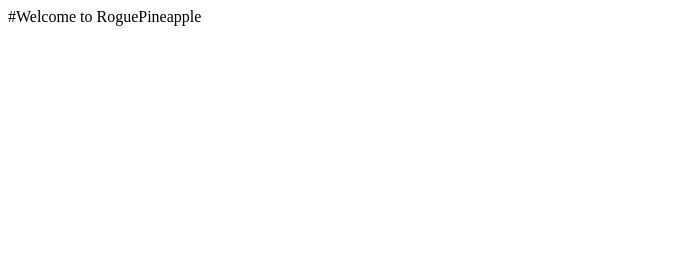
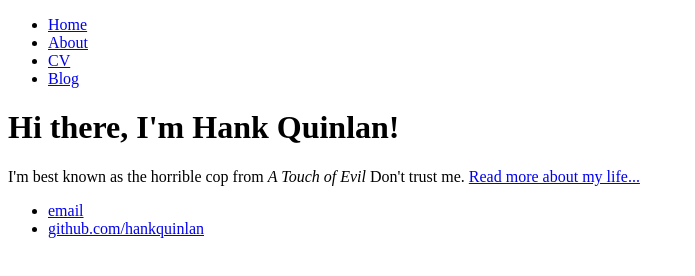
Before and after one commit to RoguePineapple/RoguePineapple.github.io, a plain HTML site: page Index.html in a window 1280 px wide. Shown: the whole page, without its empty margins (0-695 px from the left). Drawn offline with Linux system fonts and the light colour scheme.

Commit message:
Update Index.html

```diff
--- a/Index.html
+++ b/Index.html
@@ -1 +1,28 @@
-#Welcome to RoguePineapple
+<!DOCTYPE html>
+<html>
+	<head>
+		<title>Hank Quinlan, Horrible Cop</title>
+	</head>
+	<body>
+		<nav>
+    		<ul>
+        		<li><a href="/">Home</a></li>
+	        	<li><a href="/about">About</a></li>
+        		<li><a href="/cv">CV</a></li>
+        		<li><a href="/blog">Blog</a></li>
+    		</ul>
+		</nav>
+		<div class="container">
+    		<div class="blurb">
+        		<h1>Hi there, I'm Hank Quinlan!</h1>
+				<p>I'm best known as the horrible cop from <em>A Touch of Evil</em> Don't trust me. <a href="/about">Read more about my life...</a></p>
+    		</div><!-- /.blurb -->
+		</div><!-- /.container -->
+		<footer>
+    		<ul>
+        		<li><a href="mailto:hankquinlanhub@gmail.com">email</a></li>
+        		<li><a href="https://github.com/hankquinlan">github.com/hankquinlan</a></li>
+			</ul>
+		</footer>
+	</body>
+</html>
```
